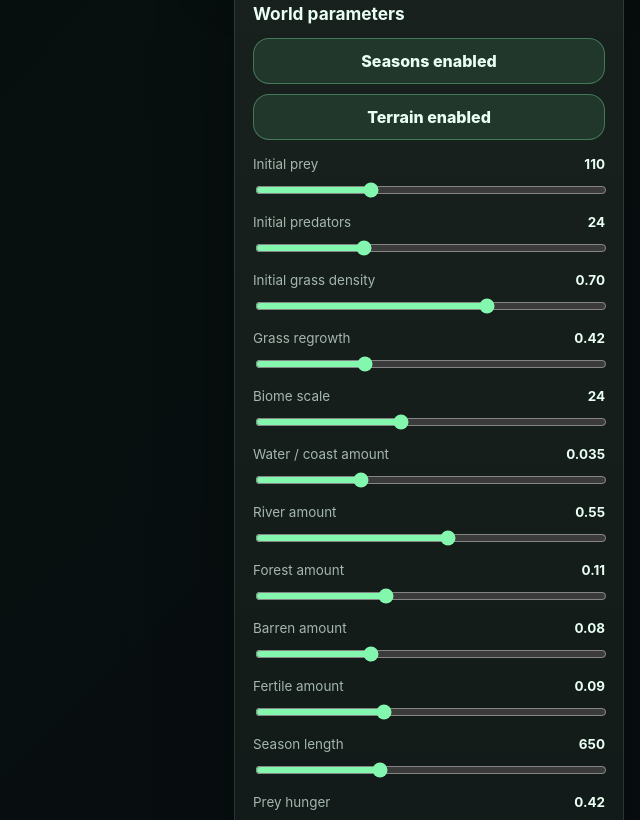
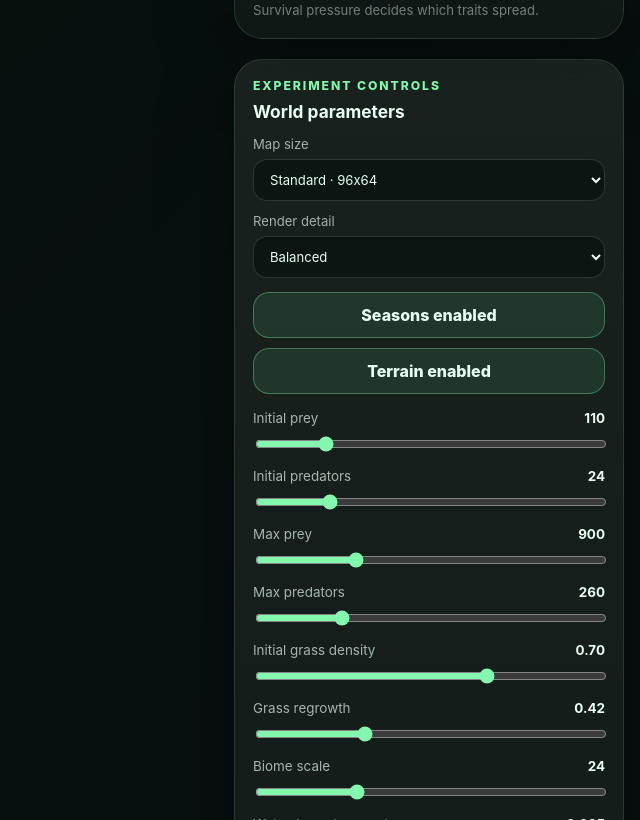
Before and after one commit to maurits2905/ecopulse, a React (Vite) app: page / in a window 1280 px wide. Shown: the part 1980-2800 px from the top of the page, without its empty margins (640-1280 px from the left). Built offline with nearby package versions, Linux system fonts and the light colour scheme.

Commit message:
Add map size and render performance controls

```diff
--- a/src/App.jsx
+++ b/src/App.jsx
@@ -118,7 +118,7 @@ export default function App() {
         </section>
 
         <aside className="side-column">
-          <StatsPanel stats={worldView.stats} />
+          <StatsPanel stats={worldView.stats} world={worldView} />
           <SeasonPanel stats={worldView.stats} />
           <TerrainPanel stats={worldView.stats} />
           <EvolutionPanel stats={worldView.stats} />
--- a/src/components/SettingsPanel.jsx
+++ b/src/components/SettingsPanel.jsx
@@ -1,17 +1,33 @@
+import { MAP_SIZES, RENDER_DETAILS } from "../simulation/presets";
+
 const SLIDERS = [
   {
     key: "initialPrey",
     label: "Initial prey",
     min: 20,
-    max: 300,
+    max: 500,
     step: 5
   },
   {
     key: "initialPredators",
     label: "Initial predators",
     min: 0,
-    max: 80,
+    max: 120,
     step: 2
+  },
+  {
+    key: "maxPrey",
+    label: "Max prey",
+    min: 100,
+    max: 3000,
+    step: 50
+  },
+  {
+    key: "maxPredators",
+    label: "Max predators",
+    min: 50,
+    max: 900,
+    step: 25
   },
   {
     key: "initialGrassDensity",
@@ -31,7 +47,7 @@ const SLIDERS = [
     key: "biomeScale",
     label: "Biome scale",
     min: 10,
-    max: 44,
+    max: 60,
     step: 1
   },
   {
@@ -133,6 +149,14 @@ function displayValue(value) {
   return Math.round(value * 100) / 100;
 }
 
+function getMapSizeKey(settings) {
+  const match = Object.entries(MAP_SIZES).find(
+    ([, size]) => size.width === settings.worldWidth && size.height === settings.worldHeight
+  );
+
+  return match?.[0] ?? "custom";
+}
+
 export default function SettingsPanel({ settings, setSettings }) {
   function updateSetting(key, value) {
     setSettings((current) => ({
@@ -155,11 +179,61 @@ export default function SettingsPanel({ settings, setSettings }) {
     }));
   }
 
+  function updateMapSize(sizeKey) {
+    const size = MAP_SIZES[sizeKey];
+
+    if (!size) return;
+
+    setSettings((current) => ({
+      ...current,
+      worldWidth: size.width,
+      worldHeight: size.height,
+      maxPrey: size.maxPrey,
+      maxPredators: size.maxPredators,
+      initialPrey: size.initialPrey,
+      initialPredators: size.initialPredators,
+      biomeScale:
+        sizeKey === "compact"
+          ? Math.min(current.biomeScale, 24)
+          : sizeKey === "huge"
+            ? Math.max(current.biomeScale, 34)
+            : current.biomeScale,
+      renderDetail: sizeKey === "huge" ? "performance" : current.renderDetail
+    }));
+  }
+
   return (
     <section className="panel settings-panel">
       <div className="panel-heading">
         <p className="eyebrow">Experiment controls</p>
         <h2>World parameters</h2>
+      </div>
+
+      <div className="settings-select-grid">
+        <label className="field">
+          <span>Map size</span>
+          <select value={getMapSizeKey(settings)} onChange={(event) => updateMapSize(event.target.value)}>
+            {Object.entries(MAP_SIZES).map(([key, size]) => (
+              <option key={key} value={key}>
+                {size.label} · {size.width}x{size.height}
+              </option>
+            ))}
+          </select>
+        </label>
+
+        <label className="field">
+          <span>Render detail</span>
+          <select
+            value={settings.renderDetail}
+            onChange={(event) => updateSetting("renderDetail", event.target.value)}
+          >
+            {Object.entries(RENDER_DETAILS).map(([key, detail]) => (
+              <option key={key} value={key}>
+                {detail.label}
+              </option>
+            ))}
+          </select>
+        </label>
       </div>
 
       <button
@@ -198,7 +272,7 @@ export default function SettingsPanel({ settings, setSettings }) {
       </div>
 
       <p className="settings-note">
-        Changing sliders affects the next reset. Biome scale controls how large terrain regions become.
+        Changing sliders, map size or render detail affects the next reset. Bigger maps are heavier, so use performance mode for huge worlds.
       </p>
     </section>
   );
--- a/src/components/StatsPanel.jsx
+++ b/src/components/StatsPanel.jsx
@@ -13,7 +13,7 @@ function percent(value) {
   return `${Math.round(value * 100)}%`;
 }
 
-export default function StatsPanel({ stats }) {
+export default function StatsPanel({ stats, world }) {
   if (!stats) return null;
 
   return (
@@ -30,8 +30,18 @@ export default function StatsPanel({ stats }) {
         </div>
 
         <div className="stat-card">
+          <span>Map</span>
+          <strong>{world?.width ?? 0}x{world?.height ?? 0}</strong>
+        </div>
+
+        <div className="stat-card">
           <span>Grass cover</span>
           <strong>{percent(stats.grassPercent)}</strong>
+        </div>
+
+        <div className="stat-card">
+          <span>Render</span>
+          <strong>{world?.settings?.renderDetail ?? "balanced"}</strong>
         </div>
 
         <div className="stat-card">
--- a/src/rendering/drawWorld.js
+++ b/src/rendering/drawWorld.js
@@ -30,7 +30,11 @@ export function drawWorld(canvas, world) {
 
   drawSeasonBackground(ctx, seasonVisual, viewWidth, viewHeight);
   drawTerrainAndGrass(ctx, world, seasonVisual, cellWidth, cellHeight);
+
+  if (world.settings.renderDetail !== "performance") {
     drawVegetationDetails(ctx, world, cellWidth, cellHeight);
+  }
+
   drawSeasonAtmosphere(ctx, world, seasonVisual, viewWidth, viewHeight);
   drawAgents(ctx, world, cellWidth, cellHeight);
   drawVignette(ctx, viewWidth, viewHeight);
@@ -141,10 +145,13 @@ function drawTerrainAndGrass(ctx, world, seasonVisual, cellWidth, cellHeight) {
 function drawVegetationDetails(ctx, world, cellWidth, cellHeight) {
   if (cellWidth < 5 || cellHeight < 5) return;
 
+  const detail = world.settings.renderDetail;
+  const skip = detail === "detailed" ? 1 : 2;
+
   ctx.save();
 
-  for (let y = 0; y < world.height; y++) {
-    for (let x = 0; x < world.width; x++) {
+  for (let y = 0; y < world.height; y += skip) {
+    for (let x = 0; x < world.width; x += skip) {
       const cell = world.cells[y * world.width + x];
       const terrain = cell.terrain ?? "grassland";
 
@@ -231,13 +238,13 @@ function drawPrey(ctx, world, cellWidth, cellHeight) {
     const x = prey.x * cellWidth;
     const y = prey.y * cellHeight;
 
-    const baseSize = Math.max(4.4, Math.min(cellWidth, cellHeight) * 0.52);
-    const radius = baseSize + energyRatio * 1.2;
+    const baseSize = Math.max(3.4, Math.min(cellWidth, cellHeight) * 0.48);
+    const radius = baseSize + energyRatio * 1.1;
 
     ctx.save();
 
-    ctx.shadowColor = "rgba(220, 255, 235, 0.9)";
-    ctx.shadowBlur = 8;
+    ctx.shadowColor = "rgba(220, 255, 235, 0.85)";
+    ctx.shadowBlur = world.settings.renderDetail === "performance" ? 0 : 7;
 
     ctx.beginPath();
     ctx.fillStyle = `rgba(235, 255, ${Math.floor(225 + cautionRatio * 30)}, 1)`;
@@ -248,17 +255,19 @@ function drawPrey(ctx, world, cellWidth, cellHeight) {
 
     ctx.beginPath();
     ctx.strokeStyle = "rgba(0, 0, 0, 0.95)";
-    ctx.lineWidth = 2;
+    ctx.lineWidth = 1.8;
     ctx.arc(x, y, radius + 0.8, 0, Math.PI * 2);
     ctx.stroke();
 
+    if (world.settings.renderDetail === "detailed") {
       ctx.beginPath();
       ctx.strokeStyle = "rgba(255, 255, 255, 0.62)";
       ctx.lineWidth = 1;
       ctx.arc(x, y, radius - 1, 0, Math.PI * 2);
       ctx.stroke();
+    }
 
-    if (prey.generation > 4) {
+    if (prey.generation > 4 && world.settings.renderDetail !== "performance") {
       ctx.beginPath();
       ctx.strokeStyle = "rgba(255,255,255,0.42)";
       ctx.lineWidth = 1;
@@ -281,16 +290,16 @@ function drawPredators(ctx, world, cellWidth, cellHeight) {
     const x = predator.x * cellWidth;
     const y = predator.y * cellHeight;
 
-    const baseSize = Math.max(6.2, Math.min(cellWidth, cellHeight) * 0.74);
-    const size = baseSize + energyRatio * 2;
+    const baseSize = Math.max(5.2, Math.min(cellWidth, cellHeight) * 0.68);
+    const size = baseSize + energyRatio * 1.8;
 
     ctx.save();
 
     ctx.translate(x, y);
     ctx.rotate(((predator.id * 37) % 360) * (Math.PI / 180));
 
-    ctx.shadowColor = "rgba(255, 76, 76, 0.95)";
-    ctx.shadowBlur = 10;
+    ctx.shadowColor = "rgba(255, 76, 76, 0.9)";
+    ctx.shadowBlur = world.settings.renderDetail === "performance" ? 0 : 9;
 
     ctx.beginPath();
     ctx.moveTo(0, -size);
@@ -306,15 +315,20 @@ function drawPredators(ctx, world, cellWidth, cellHeight) {
     ctx.shadowBlur = 0;
 
     ctx.strokeStyle = "rgba(0, 0, 0, 0.96)";
-    ctx.lineWidth = 2.2;
+    ctx.lineWidth = 2;
     ctx.stroke();
 
+    if (world.settings.renderDetail === "detailed") {
       ctx.beginPath();
       ctx.arc(0, 0, Math.max(1.5, size * 0.18), 0, Math.PI * 2);
       ctx.fillStyle = "rgba(255, 235, 205, 0.95)";
       ctx.fill();
+    }
 
-    if (predator.generation > 4) {
+    if (
+      predator.generation > 4 &&
+      world.settings.renderDetail !== "performance"
+    ) {
       ctx.beginPath();
       ctx.arc(0, 0, size + 3.4, 0, Math.PI * 2);
       ctx.strokeStyle = "rgba(255,180,130,0.42)";
@@ -340,7 +354,7 @@ function drawSeasonAtmosphere(ctx, world, seasonVisual, width, height) {
     seasonVisual.next.key === "winter" ? seasonVisual.blend : 0;
   const winterWeight = Math.max(currentWinterWeight, nextWinterWeight);
 
-  if (winterWeight > 0.01) {
+  if (winterWeight > 0.01 && world.settings.renderDetail !== "performance") {
     ctx.globalAlpha = 0.1 * winterWeight;
     ctx.fillStyle = "#dbeeff";
 
--- a/src/simulation/presets.js
+++ b/src/simulation/presets.js
@@ -1,6 +1,8 @@
 export const DEFAULT_SETTINGS = {
   worldWidth: 96,
   worldHeight: 64,
+
+  renderDetail: "balanced",
 
   initialGrassDensity: 0.7,
   grassRegrowth: 0.42,
@@ -56,6 +58,64 @@ export const DEFAULT_SETTINGS = {
   chartEveryTicks: 8,
   historyLimit: 260,
   seed: 2905,
+};
+
+export const MAP_SIZES = {
+  compact: {
+    label: "Compact",
+    description: "Smaller world, faster simulation.",
+    width: 72,
+    height: 48,
+    maxPrey: 520,
+    maxPredators: 160,
+    initialPrey: 75,
+    initialPredators: 16,
+  },
+  standard: {
+    label: "Standard",
+    description: "Balanced world size for most experiments.",
+    width: 96,
+    height: 64,
+    maxPrey: 900,
+    maxPredators: 260,
+    initialPrey: 110,
+    initialPredators: 24,
+  },
+  large: {
+    label: "Large",
+    description: "More space and richer regional dynamics.",
+    width: 128,
+    height: 80,
+    maxPrey: 1400,
+    maxPredators: 380,
+    initialPrey: 165,
+    initialPredators: 36,
+  },
+  huge: {
+    label: "Huge",
+    description: "Big ecosystem. Best with balanced or performance rendering.",
+    width: 160,
+    height: 96,
+    maxPrey: 2200,
+    maxPredators: 560,
+    initialPrey: 230,
+    initialPredators: 52,
+  },
+};
+
+export const RENDER_DETAILS = {
+  performance: {
+    label: "Performance",
+    description: "Faster drawing with fewer terrain details.",
+  },
+  balanced: {
+    label: "Balanced",
+    description: "Good visuals and good performance.",
+  },
+  detailed: {
+    label: "Detailed",
+    description: "More terrain details. Best for compact or standard maps.",
+  },
 };
 
 export const TRAIT_LIMITS = {
--- a/src/styles.css
+++ b/src/styles.css
@@ -818,3 +818,18 @@ input[type="range"] {
 .toggle-button + .toggle-button {
   margin-top: 10px;
 }
+
+.settings-select-grid {
+  display: grid;
+  grid-template-columns: 1fr;
+  gap: 12px;
+  margin-top: 14px;
+}
+
+.settings-select-grid .field select {
+  width: 100%;
+}
+
+.stat-card strong {
+  word-break: break-word;
+}
```
Lines whose indentation alone changed are shown as unchanged.
